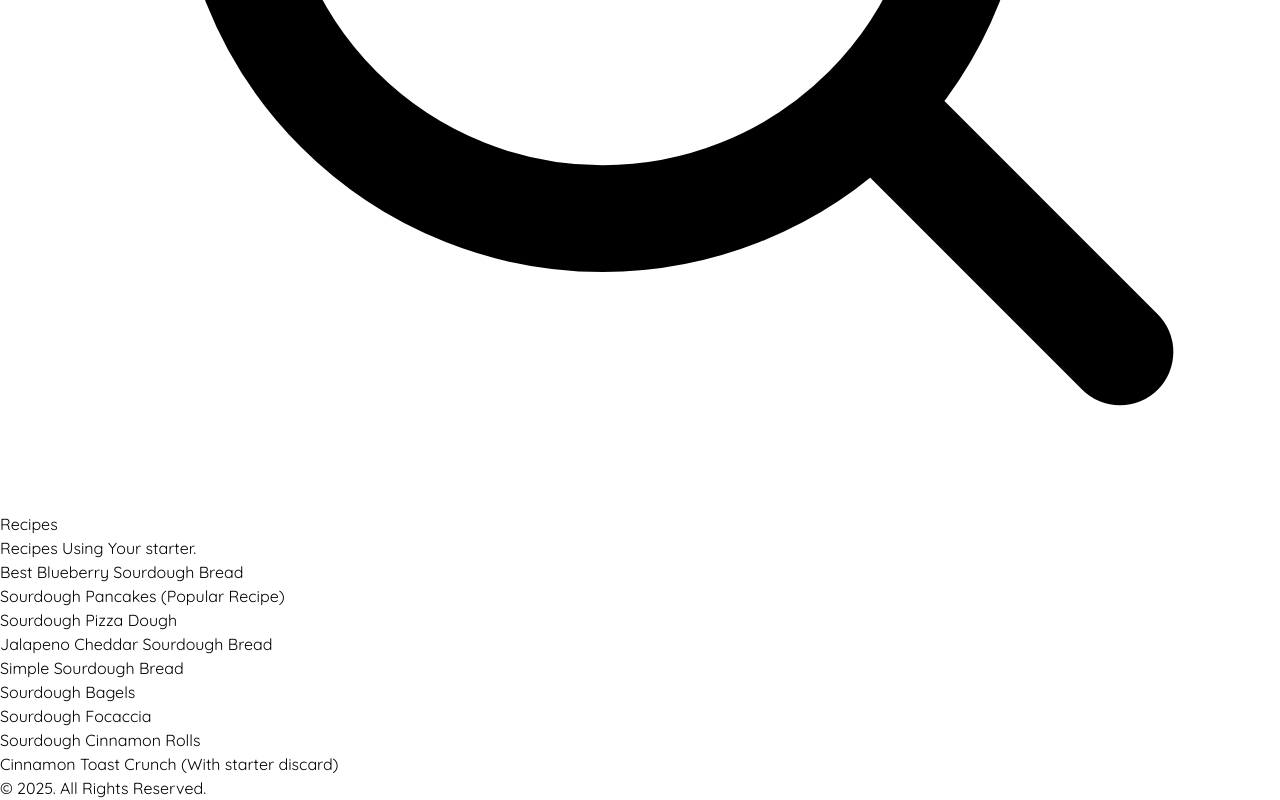
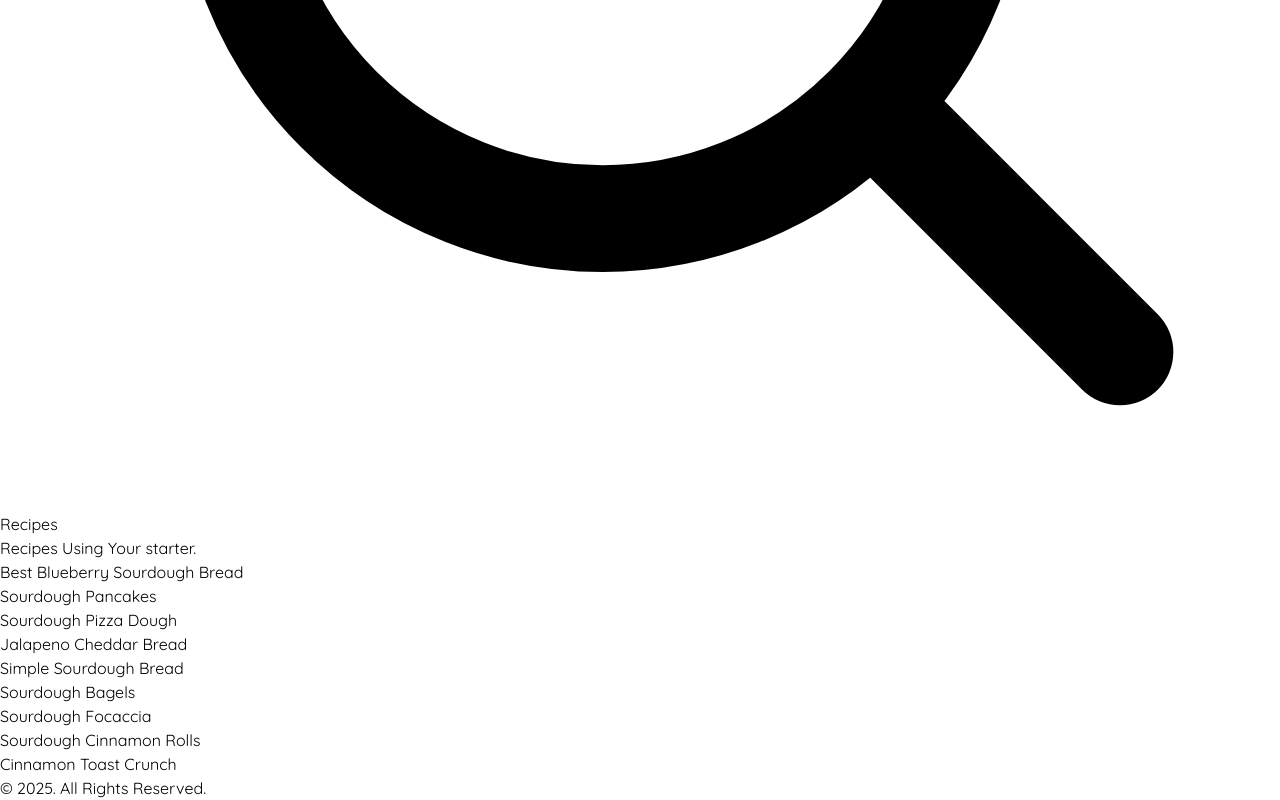
Before and after one commit to Bytemari/sourdough-frontend, a Next.js app: page /recipes in a window 1280 px wide. Shown: the part 816-1616 px from the top of the page. Built offline with nearby package versions, Linux system fonts and the light colour scheme.

Commit message:
Recipe updated

```diff
--- a/src/components/recipe-card.tsx
+++ b/src/components/recipe-card.tsx
@@ -12,7 +12,7 @@ export default function RecipeCard() {
     },
     {
       id: "pancakes",
-      title: "Sourdough Pancakes (Popular Recipe)",
+      title: "Sourdough Pancakes",
       image: "/images/pancakes.jpg",
     },
     {
@@ -22,7 +22,7 @@ export default function RecipeCard() {
     },
     {
       id: "jalapeno-cheddar",
-      title: "Jalapeno Cheddar Sourdough Bread",
+      title: "Jalapeno Cheddar Bread",
       image: "/images/jalapeno-cheddar.jpg",
     },
     {
@@ -47,7 +47,7 @@ export default function RecipeCard() {
     },
     {
       id: "cinnamon-toast-discard",
-      title: "Cinnamon Toast Crunch (With starter discard)",
+      title: "Cinnamon Toast Crunch",
       image: "/images/cinnamon-toast.jpg",
     },
   ];
```
